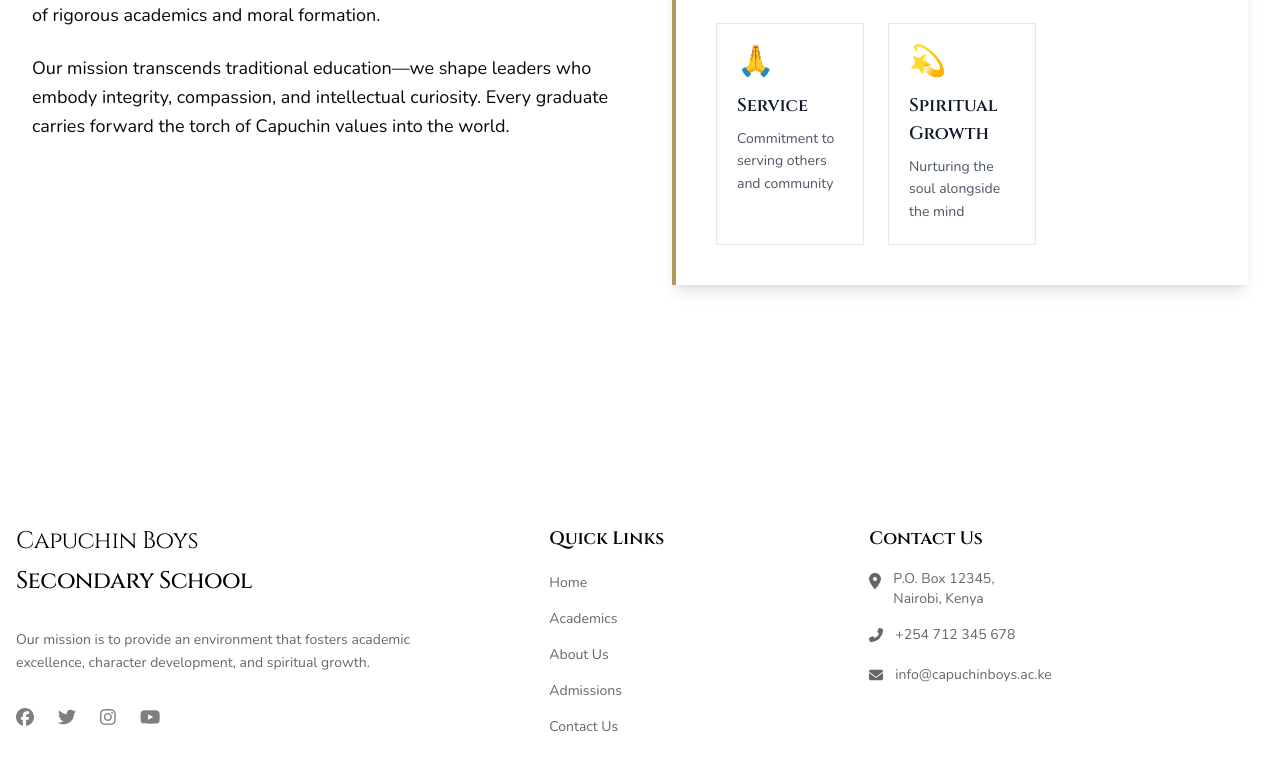
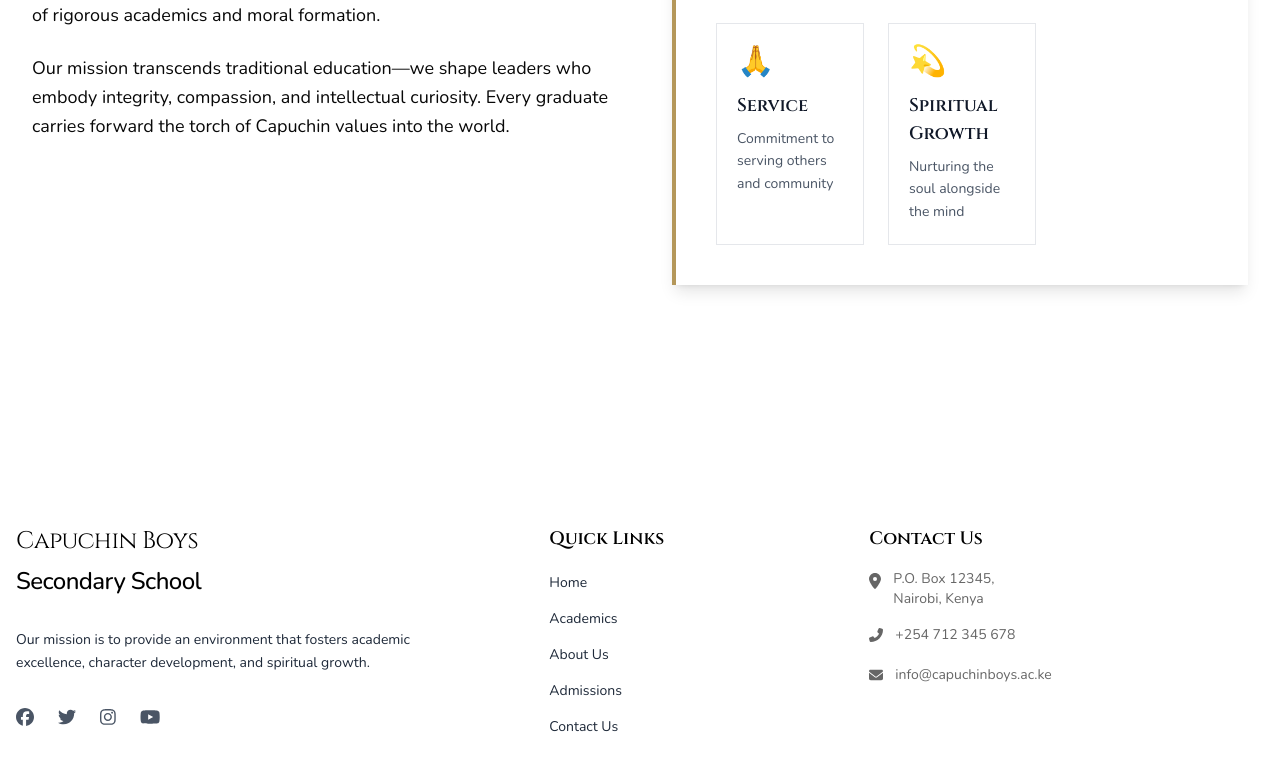
Before and after one commit to torie28/capuchinboys, a React (Vite) app: page /academics in a window 1280 px wide. Shown: the part 3822-4593 px from the top of the page. Built offline with nearby package versions, Linux system fonts and the light colour scheme.

Commit message:
fixing Heading elements are not in a sequentially-descending order

```diff
--- a/src/layouts/footer/Footer.jsx
+++ b/src/layouts/footer/Footer.jsx
@@ -32,13 +32,13 @@ const Footer = () => {
               <div className="lg:col-span-4 text-center md:text-left">
                 <div className="space-y-6 md:space-y-8">
                   <div className="space-y-2">
-                    <h3 className="text-black text-2xl font-light tracking-tight">Capuchin Boys</h3>
-                    <h4 className="text-2xl font-medium tracking-tight text-transparent bg-clip-text bg-gradient-to-r from-black via-black to-black">
+                    <h2 className="text-black text-2xl font-light tracking-tight">Capuchin Boys</h2>
+                    <p className="text-2xl font-medium tracking-tight text-black">
                       Secondary School
-                    </h4>
+                    </p>
                   </div>
 
-                  <p className="text-black/60 text-sm leading-relaxed">
+                  <p className="text-gray-800 text-sm leading-relaxed">
                     Our mission is to provide an environment that fosters academic excellence,
                     character development, and spiritual growth.
                   </p>
@@ -49,7 +49,7 @@ const Footer = () => {
                       target="_blank"
                       rel="noopener noreferrer"
                       aria-label="Visit our Facebook page"
-                      className="text-black/50 hover:text-black transition-colors duration-300"
+                      className="text-gray-600 hover:text-black transition-colors duration-300"
                     >
                       <FontAwesomeIcon icon={faFacebook} className="text-lg" />
                     </Link>
@@ -58,7 +58,7 @@ const Footer = () => {
                       target="_blank"
                       rel="noopener noreferrer"
                       aria-label="Follow us on Twitter"
-                      className="text-black/50 hover:text-black transition-colors duration-300"
+                      className="text-gray-600 hover:text-black transition-colors duration-300"
                     >
                       <FontAwesomeIcon icon={faTwitter} className="text-lg" />
                     </Link>
@@ -67,7 +67,7 @@ const Footer = () => {
                       target="_blank"
                       rel="noopener noreferrer"
                       aria-label="Follow us on Instagram"
-                      className="text-black/50 hover:text-black transition-colors duration-300"
+                      className="text-gray-600 hover:text-black transition-colors duration-300"
                     >
                       <FontAwesomeIcon icon={faInstagram} className="text-lg" />
                     </Link>
@@ -76,7 +76,7 @@ const Footer = () => {
                       target="_blank"
                       rel="noopener noreferrer"
                       aria-label="Subscribe to our YouTube channel"
-                      className="text-black/50 hover:text-black transition-colors duration-300"
+                      className="text-gray-600 hover:text-black transition-colors duration-300"
                     >
                       <FontAwesomeIcon icon={faYoutube} className="text-lg" />
                     </Link>
@@ -86,19 +86,19 @@ const Footer = () => {
 
               {/* Quick Links - Full width on mobile, then takes 3 columns */}
               <div className="lg:col-span-3 lg:col-start-6 text-center md:text-left">
-                <h4 className="text-black text-lg font-semibold mb-4">Quick Links</h4>
+                <h3 className="text-black text-lg font-semibold mb-4">Quick Links</h3>
                 <ul className="space-y-2">
-                  <li><Link to="/" className="text-black/60 hover:text-black transition-colors duration-300 text-sm block py-1">Home</Link></li>
-                  <li><Link to="/academics" className="text-black/60 hover:text-black transition-colors duration-300 text-sm block py-1">Academics</Link></li>
-                  <li><Link to="/about" className="text-black/60 hover:text-black transition-colors duration-300 text-sm block py-1">About Us</Link></li>
-                  <li><Link to="/admissions" className="text-black/60 hover:text-black transition-colors duration-300 text-sm block py-1">Admissions</Link></li>
-                  <li><Link to="/contact" className="text-black/60 hover:text-black transition-colors duration-300 text-sm block py-1">Contact Us</Link></li>
+                  <li><Link to="/" className="text-gray-800 hover:text-black transition-colors duration-300 text-sm block py-1">Home</Link></li>
+                  <li><Link to="/academics" className="text-gray-800 hover:text-black transition-colors duration-300 text-sm block py-1">Academics</Link></li>
+                  <li><Link to="/about" className="text-gray-800 hover:text-black transition-colors duration-300 text-sm block py-1">About Us</Link></li>
+                  <li><Link to="/admissions" className="text-gray-800 hover:text-black transition-colors duration-300 text-sm block py-1">Admissions</Link></li>
+                  <li><Link to="/contact" className="text-gray-800 hover:text-black transition-colors duration-300 text-sm block py-1">Contact Us</Link></li>
                 </ul>
               </div>
 
               {/* Contact Info - Full width on mobile, then takes 4 columns */}
               <div className="lg:col-span-4 lg:col-start-9 text-center md:text-left">
-                <h4 className="text-black text-lg font-semibold mb-4">Contact Us</h4>
+                <h3 className="text-black text-lg font-semibold mb-4">Contact Us</h3>
                 <address className="not-italic space-y-3">
                   <div className="flex flex-col items-center md:items-start">
                     <div className="flex items-start">
--- a/src/pages/home/components/HeroSection.jsx
+++ b/src/pages/home/components/HeroSection.jsx
@@ -20,7 +20,7 @@ const HeroSection = () => {
         <h1 className="text-4xl md:text-6xl font-bold mb-6 text-white drop-shadow-lg">
           Welcome to Capuchin Boys Secondary
         </h1>
-        <p className="text-xl md:text-2xl mb-12 max-w-3xl mx-auto text-white text-opacity-90 drop-shadow-md">
+        <p className="text-xl md:text-2xl mb-12 max-w-3xl mx-auto text-white drop-shadow-md">
           Empowering young minds through quality education and holistic development
         </p>
         <div className="space-x-2">
@@ -34,7 +34,7 @@ const HeroSection = () => {
           <Link
             to="/about"
             aria-label="Learn more about our school"
-            className="inline-block border-2 border-primary text-white font-semibold px-8 py-4 hover:bg-opacity-10 transition-all duration-300 transform hover:scale-105"
+            className="inline-block border-2 border-white text-white font-semibold px-8 py-4 hover:bg-white/10 transition-all duration-300 transform hover:scale-105"
           >
             Learn More
           </Link>
```
Also changed, not shown: src/pages/home/components/AcademicPrograms.jsx (+14 -14 lines).
